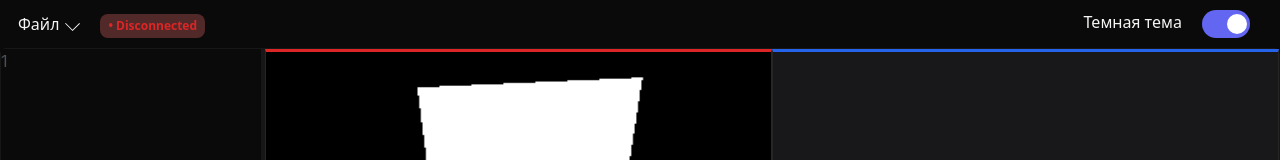
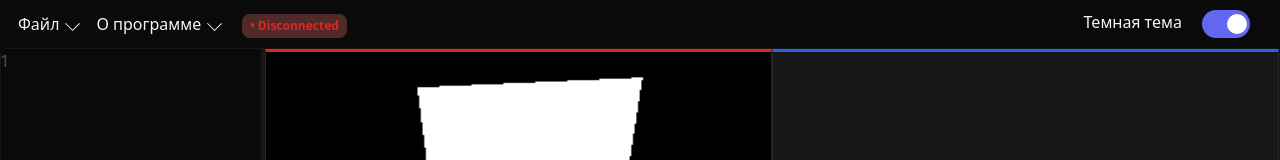
Before and after one commit to Apregot/VirtualEndoscopy, a React (Vite) app in the folder web/: page / in a window 1280 px wide. Shown: the top 160 px of the page. Built offline with nearby package versions, Linux system fonts and the light colour scheme; no server answers.

Commit message:
Раздел About

```diff
--- a/web/src/components/base/SelectList/SelectPopupList.module.css
+++ b/web/src/components/base/SelectList/SelectPopupList.module.css
@@ -21,10 +21,10 @@
   color: rgb(64, 64, 64);
 }
 .list li:last-child {
-  border-radius: 0 0 0.375rem 0.375rem;
+  border-radius: 0.375rem;
 }
 .list li:first-child {
-  border-radius: 0.375rem 0.375rem 0 0;
+  border-radius: 0.375rem;
 }
 
 /*# sourceMappingURL=SelectPopupList.module.css.map */
--- a/web/src/components/base/SelectList/SelectPopupList.module.scss
+++ b/web/src/components/base/SelectList/SelectPopupList.module.scss
@@ -21,11 +21,11 @@
     }
 
     &:last-child {
-      border-radius: 0 0 0.375rem 0.375rem;
+      border-radius: 0.375rem;
     }
 
     &:first-child {
-      border-radius: 0.375rem 0.375rem 0 0;
+      border-radius: 0.375rem;
     }
   }
 }
--- a/web/src/components/base/SelectList/index.ts
+++ b/web/src/components/base/SelectList/index.ts
@@ -1,7 +1,9 @@
 import { SelectButtonFile } from './SelectButtonFile';
+import { SelectButtonText } from './SelectButtonText';
 import { SelectList } from './SelectList';
 
 export {
     SelectList,
-    SelectButtonFile
+    SelectButtonFile,
+    SelectButtonText
 };
--- /dev/null
+++ b/web/src/components/menu/AboutMenu/AboutMenu.module.scss
@@ -0,0 +1,5 @@
+.aboutLink {
+  &:hover {
+    color: #000;
+  }
+}
--- /dev/null
+++ b/web/src/components/menu/AboutMenu/AboutMenu.tsx
@@ -0,0 +1,25 @@
+import React, { type ReactElement } from 'react';
+import { SelectButtonText, SelectList } from '../../base/SelectList';
+import styles from './AboutMenu.module.scss';
+
+export const AboutMenu = (): ReactElement => {
+    return (
+        <SelectList
+            onItemSelect={(id) => { console.log(`[FILE MENU] Item '${id}' selected`); }}
+            items={[
+                {
+                    id: 'menu_about_repo',
+                    content: (
+                        <a target="_blank" className={styles.aboutLink} href="https://github.com/Apregot/VirtualEndoscopy" rel="noreferrer">
+                            <SelectButtonText>
+                                Репозиторий
+                            </SelectButtonText>
+                        </a>
+                    )
+                }
+            ]}
+        >
+            О программе
+        </SelectList>
+    );
+};
--- /dev/null
+++ b/web/src/components/menu/AboutMenu/index.ts
@@ -0,0 +1,5 @@
+import { AboutMenu } from './AboutMenu';
+
+export {
+    AboutMenu
+};
--- a/web/src/components/menu/Menu.tsx
+++ b/web/src/components/menu/Menu.tsx
@@ -2,6 +2,7 @@ import React, { type ReactElement, useState, useEffect } from 'react';
 import styles from './Menu.module.scss';
 import { ConnectionInfo } from './ConnectionInfo';
 import { FileMenu } from './FilesMenu';
+import { AboutMenu } from './AboutMenu';
 import { InputSwitch, type InputSwitchChangeEvent } from 'primereact/inputswitch';
 
 interface TProps {
@@ -21,6 +22,7 @@ export const Menu = (props: TProps): ReactElement => {
         <div className={styles.menu}>
             <div>
                 <FileMenu/>
+                <AboutMenu/>
                 <ConnectionInfo/>
             </div>
             <div className={styles.themeSwitcher}>
```
